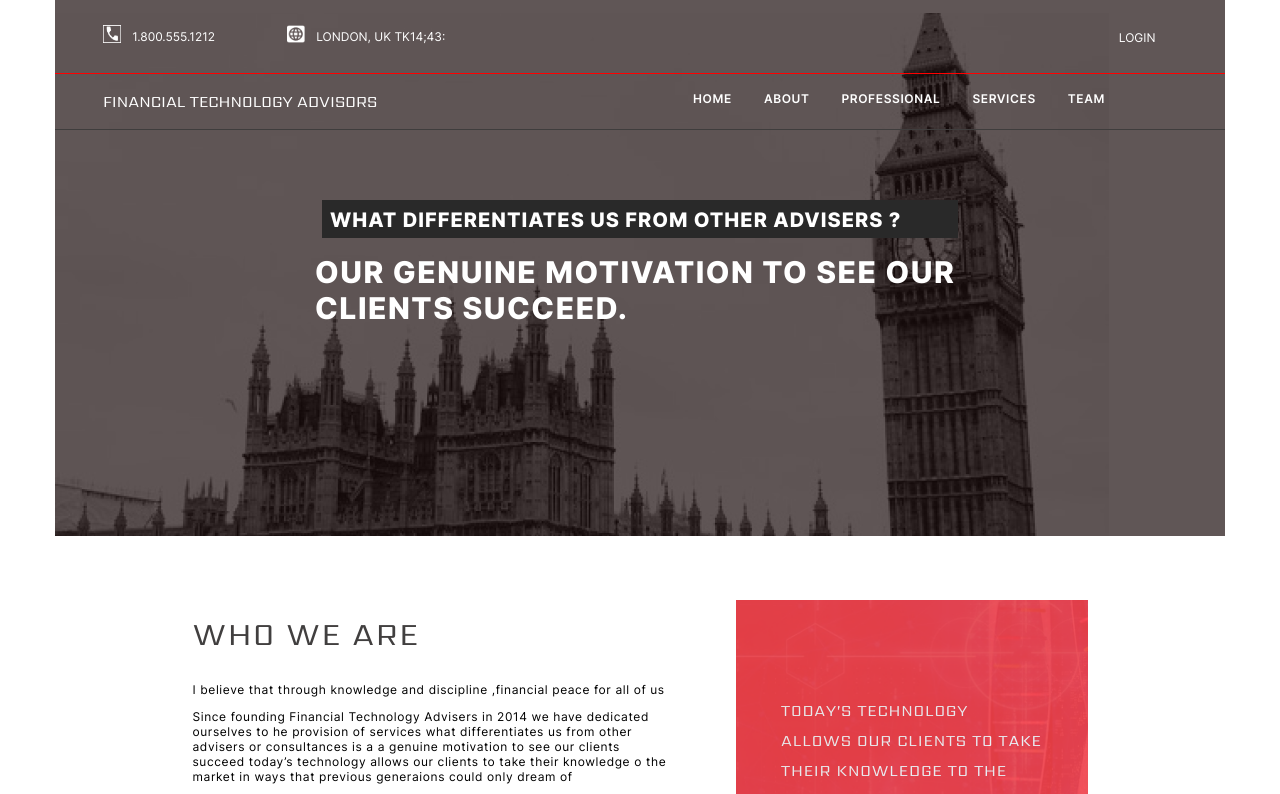
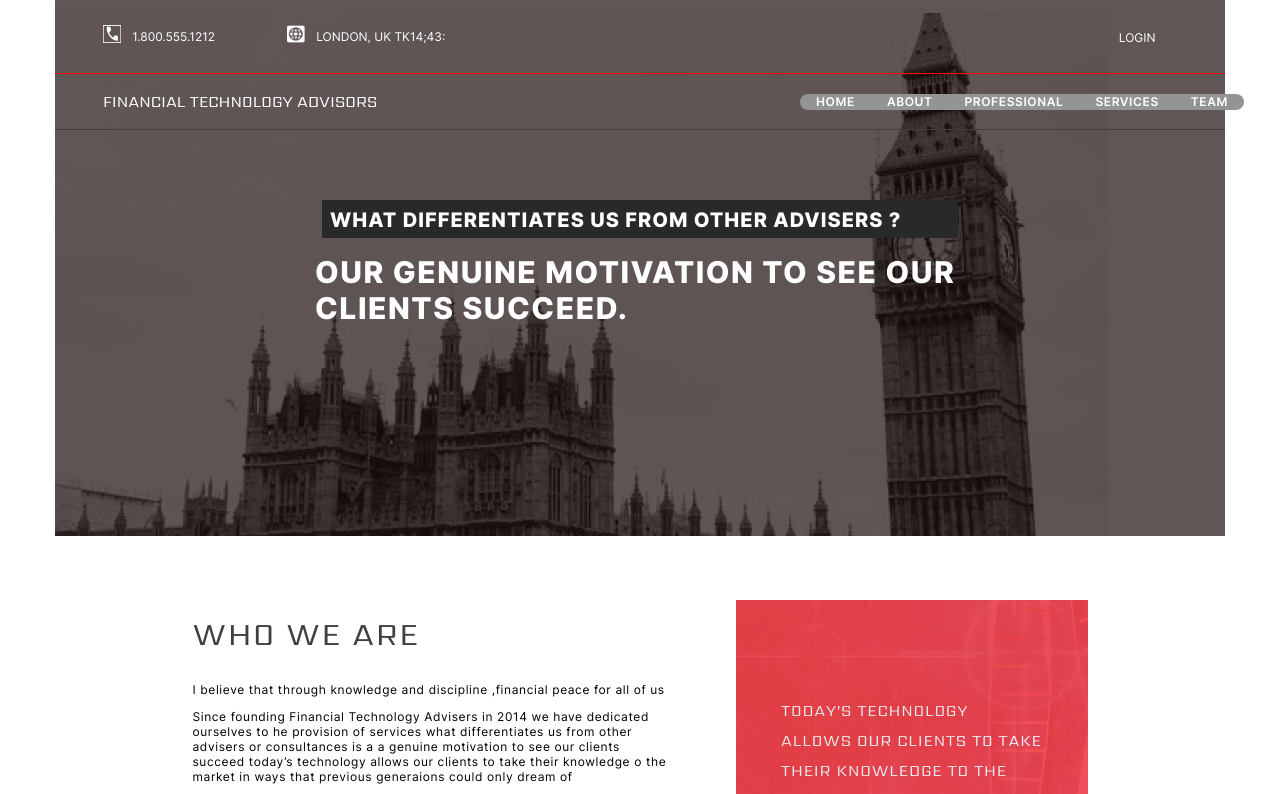
Before and after one commit to Gideonthegre8t/portfolio-website-1, a React (Create React App) app: page / in a window 1280 px wide. Shown: the top 794 px of the page. Built offline with nearby package versions, Linux system fonts and the light colour scheme.

Commit message:
Website Upgrade

```diff
--- a/src/index.css
+++ b/src/index.css
@@ -112,6 +112,12 @@ body {
 .navigator {
   margin-right: 8.5rem;
   margin-bottom: 0.4rem;
+  position: fixed;
+  right: 3em;
+  z-index: 1;
+  background-color: #949494;
+  border-radius: 10px;
+  margin: 0 auto;
 }
 
 nav a {
@@ -812,7 +818,7 @@ input {
 
   .nav-btn {
     display: flex;
-    position: absolute;
+    position: fixed;
     right: 1rem;
     margin-top: -0.5rem;
     background: transparent;
@@ -820,12 +826,14 @@ input {
     cursor: pointer;
     border: none;
     outline: none;
-    color: #fff;
+    color: #000000;
     font-size: 1.2rem;
+    z-index: 1;
   }
 
   .navigator > #hidden {
     display: flex;
+    position: fixed;
   }
 
   .links {
```
